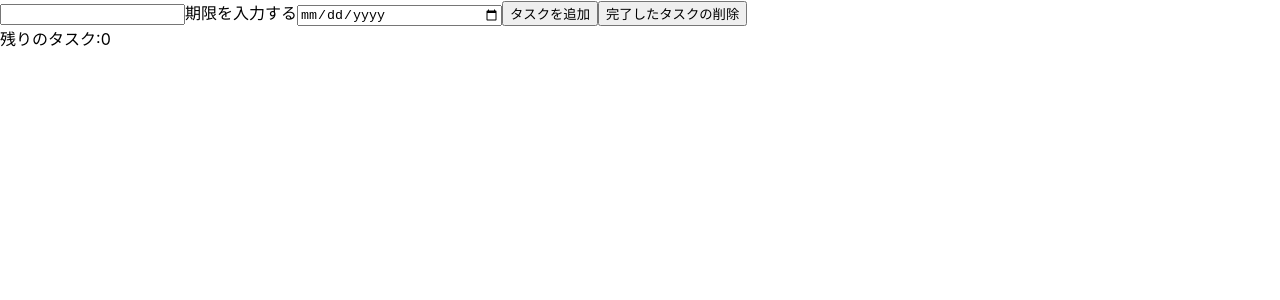
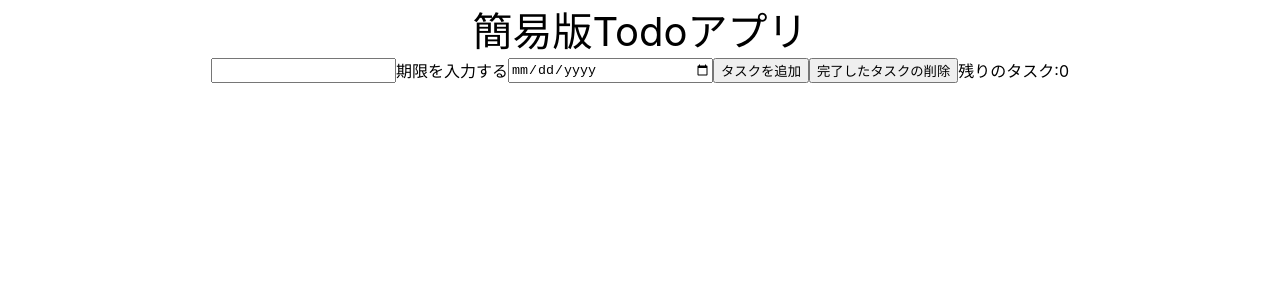
Before and after one commit to Fujiken0705/ReactTodoapp, a React (Create React App) app: page / in a window 1280 px wide. Shown: the top 300 px of the page. Built offline with nearby package versions, Linux system fonts and the light colour scheme.

Commit message:
no message

```diff
--- /dev/null
+++ b/src/App.css
@@ -0,0 +1,17 @@
+.AppTitle{
+    font-size: 40px;
+    text-align: center;
+    display: block;
+}
+
+.Appbody{
+    text-align: center;
+    display: flex;
+    justify-content: center;
+}
+
+.taskinput{
+    text-align: center;
+}
+
+/* flexで子要素を水平方向の中央に配置する */
--- a/src/App.js
+++ b/src/App.js
@@ -1,6 +1,8 @@
 import { useState,useRef } from "react";
+import "./App.css";
 import TodoList from "./TodoList";
 import { v4 as uuidv4 } from "uuid";
+
 
 function App() {
   const [todos, setTodos] = useState([]);
@@ -39,8 +41,9 @@ function App() {
 
   return (
   <>
-
-      <input type="text" ref={todoNameRef} />
+    <title className = "AppTitle">簡易版Todoアプリ</title>
+    <body className = "Appbody">
+        <input type="text" ref={todoNameRef} className = "taskinput"/>
         <span className="col-2 input-group-text">期限を入力する</span>
             <input
               className="col-8 form-control"
@@ -56,8 +59,11 @@ function App() {
         <button onClick={handleClear}>完了したタスクの削除</button>
         <div>残りのタスク:{todos.filter((todo) => !todo.completed).length}</div>
         <TodoList todos = {todos} toggleTodo = {toggleTodo} deadline ={deadline}/>
+    </body>
   </>
   );
 }
 
+//   Todolistは自作コンポーネント、なので自分で作らなければいけない。
+
 export default App;
```
Lines whose indentation alone changed are shown as unchanged.
